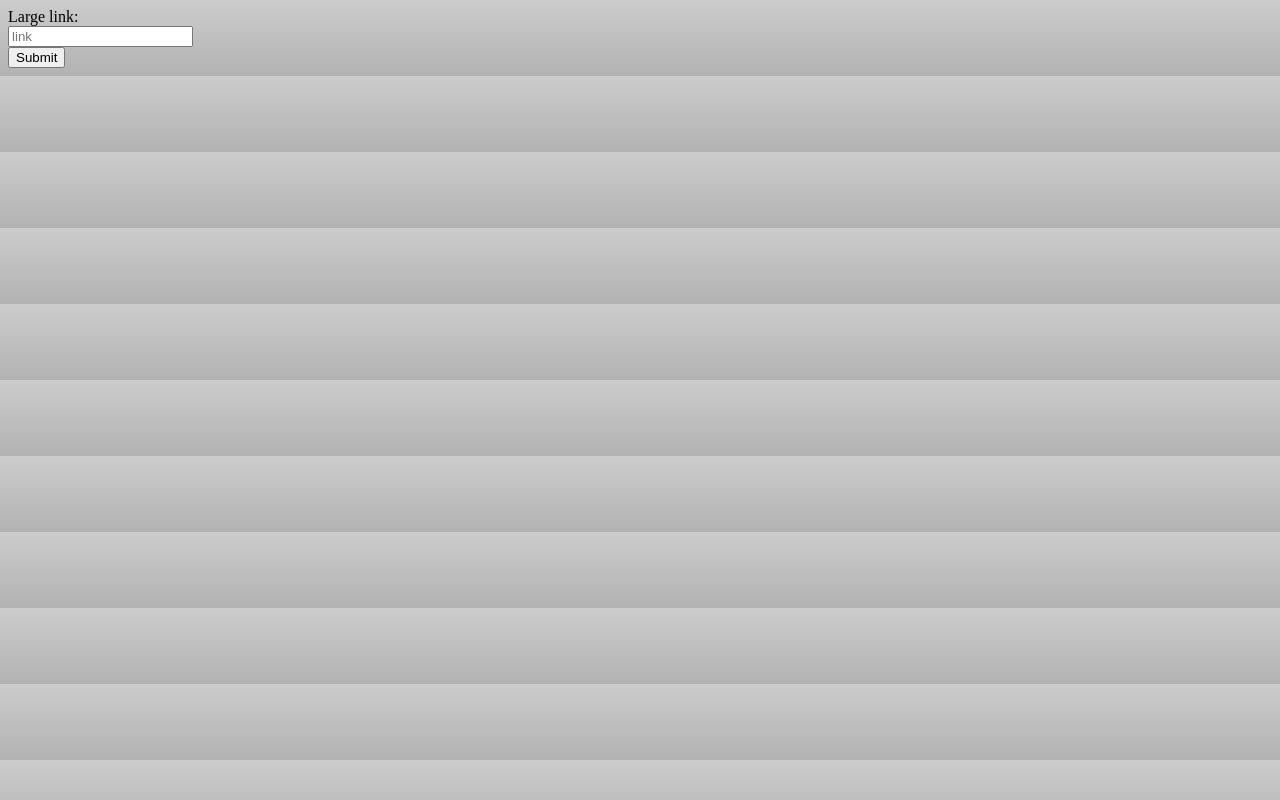
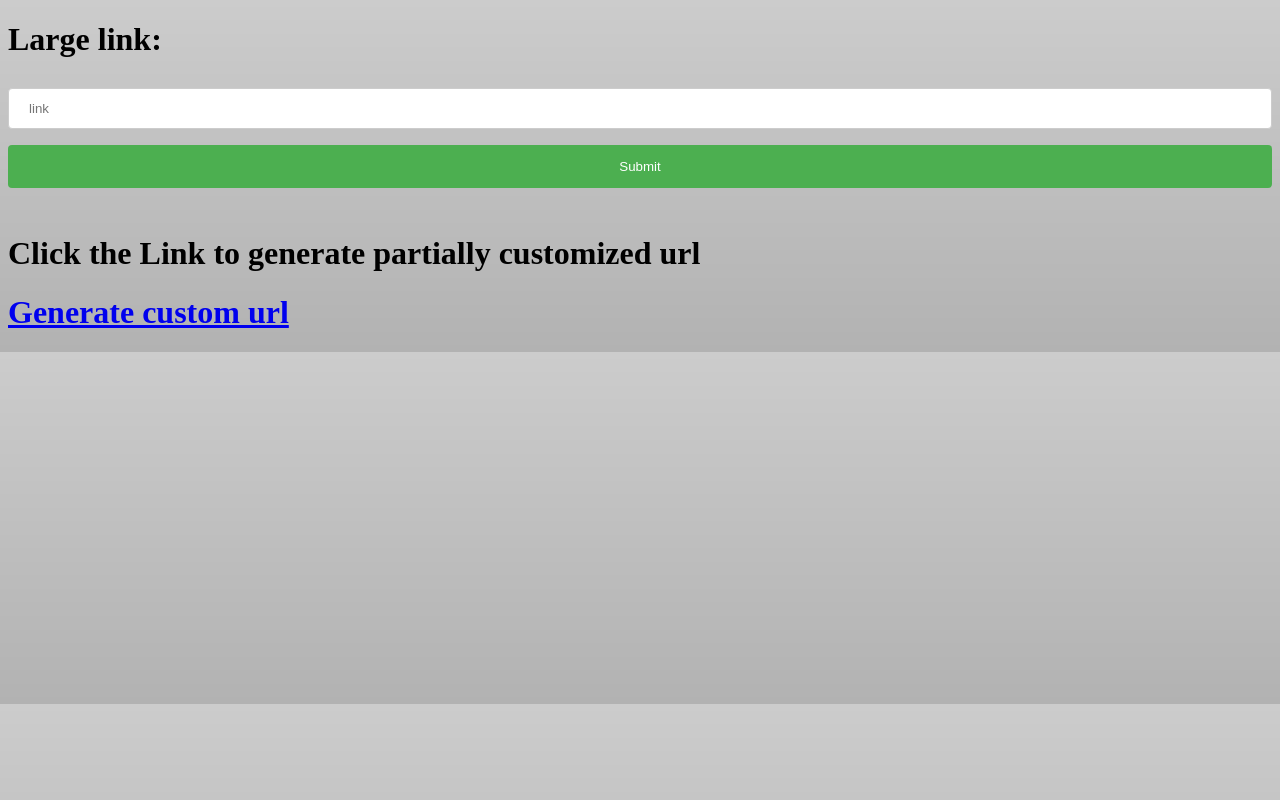
Before and after one commit to Pranithkampelly/URL_Shortner, a plain HTML site: page template/welcome-template.html in a window 1280 px wide. Drawn offline with Linux system fonts and the light colour scheme.

Commit message:
Added custom link generation and no. of clicks part also

```diff
--- a/template/welcome-template.html
+++ b/template/welcome-template.html
@@ -1,6 +1,39 @@
 <!DOCTYPE html>
 
 <html>
+
+<style>
+    input[type=text], select {
+        width: 100%;
+        padding: 12px 20px;
+        margin: 8px 0;
+        display: inline-block;
+        border: 1px solid #ccc;
+        border-radius: 4px;
+        box-sizing: border-box;
+    }
+
+    input[type=submit] {
+        width: 100%;
+        background-color: #4CAF50;
+        color: white;
+        padding: 14px 20px;
+        margin: 8px 0;
+        border: none;
+        border-radius: 4px;
+        cursor: pointer;
+    }
+
+    input[type=submit]:hover {
+        background-color: #45a049;
+    }
+
+    div {
+        border-radius: 5px;
+        background-color: #f2f2f2;
+        padding: 20px;
+    }
+</style>
 <head>
     <meta charset="UTF-8">
     <link rel="stylesheet" href="/static/stylesheets/welcome-template.css">
@@ -13,12 +46,16 @@
 
 
 <form action="/new" method="post">
-    Large link:<br>
+    <h1> Large link: </h1>
     <input type="text" name="largelink" placeholder="link"><br>
     <input type="submit" value="Submit">
 </form>
+<br>
 
-
+<h1> Click the Link to generate partially customized url</h1>
+<h1>
+<a href=http://0.0.0.0:8080/custom> Generate custom url </a>
+</h1>
 
 </body>
 </html>
```
Also changed, not shown: template/custom.html (+38 -0 lines), template/display.html (+2 -2 lines), template/url_display.html (+2 -1 lines), 1 other file.
